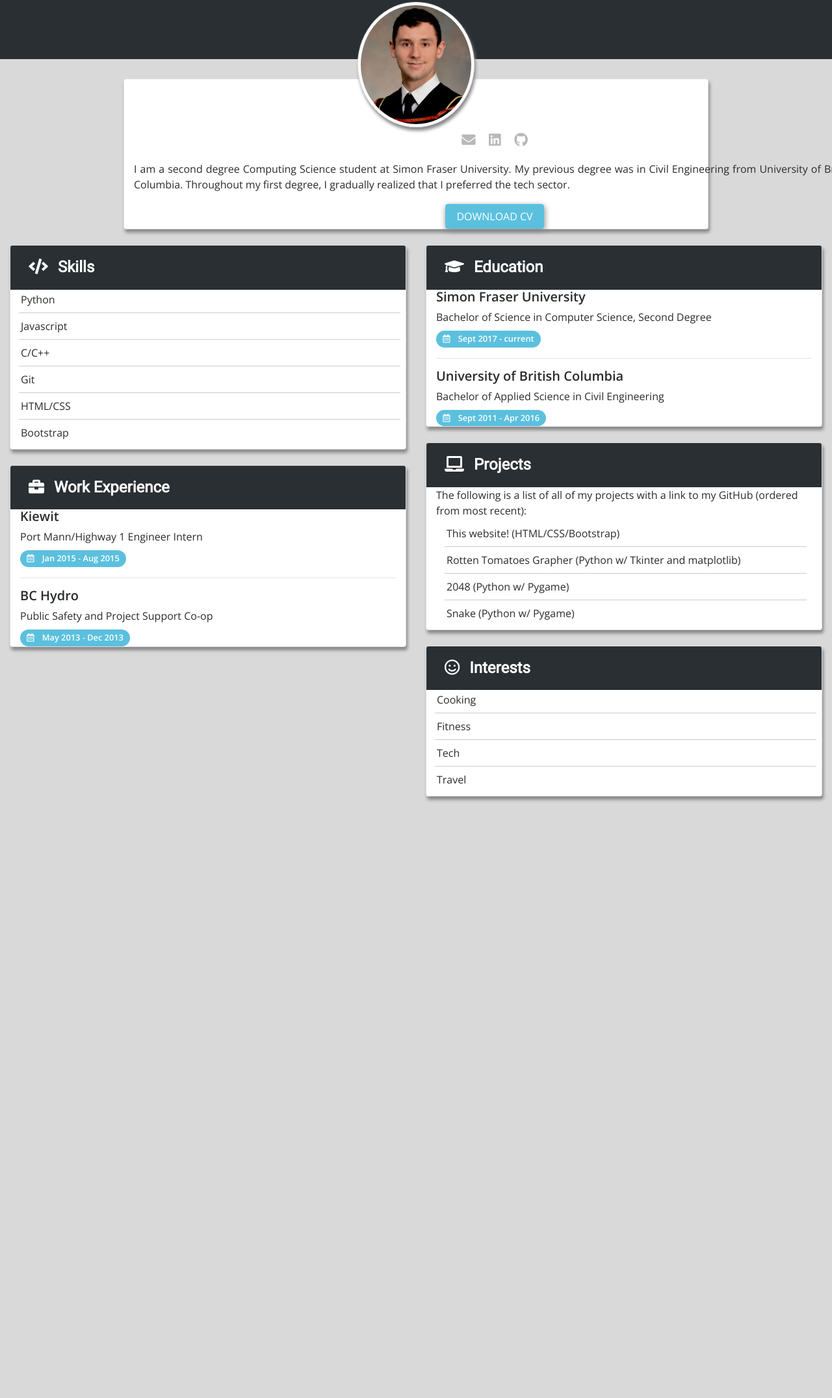
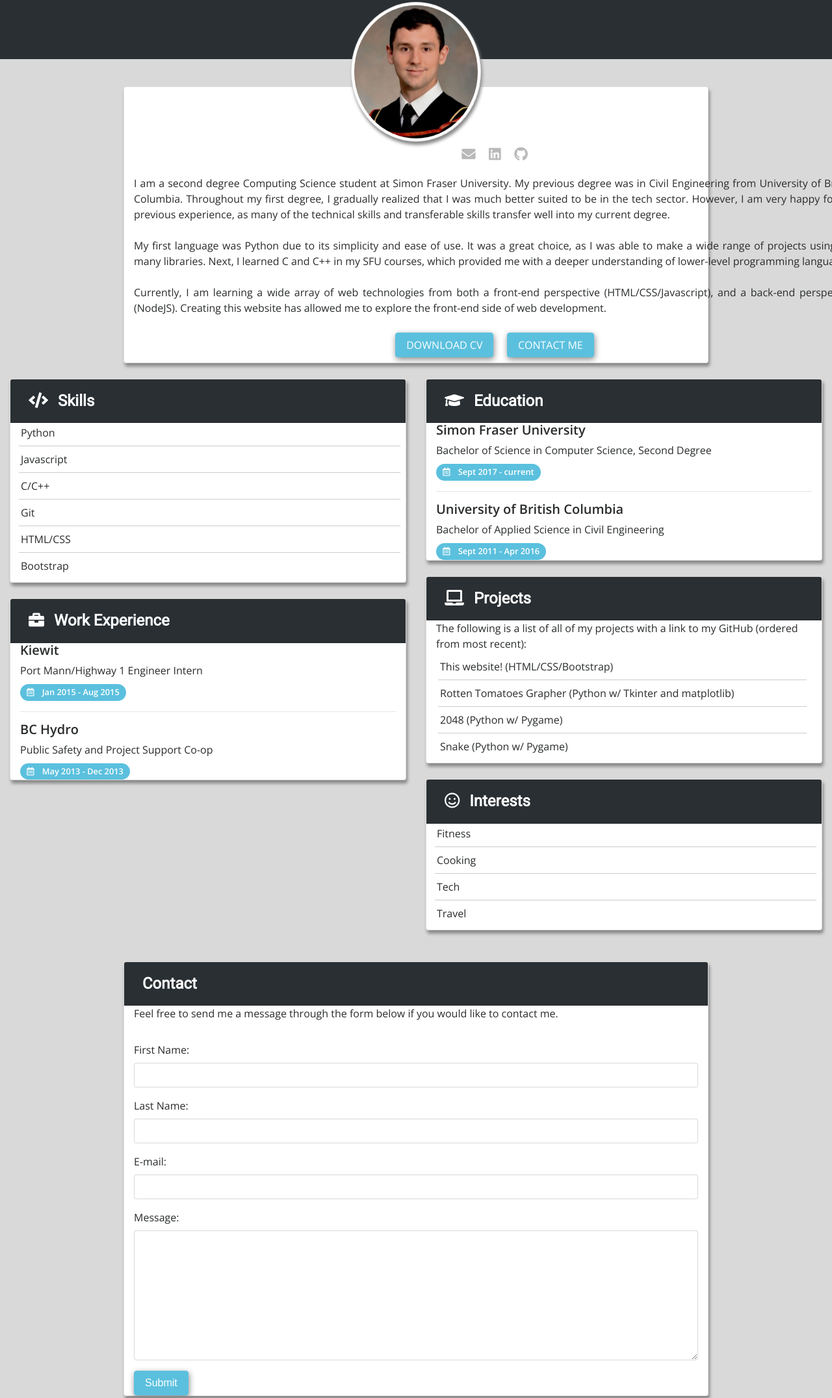
Before and after one commit to joshua-deans/joshua-deans.github.io, a plain HTML site: page index.html in a window 1280 px wide. Shown: the part 120-2272 px from the top of the page at 65% size. Before the commit the page ends 1394 px from the top, so only its background shows below. Drawn offline with nearby package versions, Linux system fonts and the light colour scheme.

Commit message:
Contact form update

```diff
--- a/css/site-css.css
+++ b/css/site-css.css
@@ -10,7 +10,7 @@ h1, h2, h3, h4 {
     font-family: Roboto, sans-serif;
 }
 
-h5, h6, p, li, a {
+h5, h6, p, li, a, label {
     font-family: "Open Sans", sans-serif;
 }
 
@@ -18,15 +18,15 @@ p {
     margin-bottom: 8px;
 }
 
-img:not(card-img-top) {
-    width: 180px;
+img {
+    width: 200px;
     margin-top: -120px;
     position: relative;
     z-index: 1;
     box-shadow: 2px 5px 5px #888888;
 }
 
-ul:not(.navbar-nav) {
+ul {
     list-style-type: none;
     margin: 0 5px 5px 10px;
     padding: 3px 3px 0 3px;
@@ -34,9 +34,6 @@ ul:not(.navbar-nav) {
 
 li {
     padding: 8px 3px;
-}
-
-li:not(.nav-item) {
     border-bottom: 1px solid #ccc;
 }
 
@@ -75,6 +72,10 @@ i {
 
 .container-fluid {
     max-width:1400px;
+}
+
+.text-links {
+    margin-left: 0 !important;
 }
 
 .text-links li a {
@@ -130,11 +131,15 @@ i {
 }
 
 #top-card {
-    padding-top: 70px;
-    margin-top: -75px;
+    padding-top: 80px;
+    margin-top: -85px;
     max-width:900px;
     position: relative;
     z-index:0;
+}
+
+#contact-card {
+    max-width:900px;
 }
 
 #links {
@@ -145,8 +150,3 @@ i {
 #description {
     padding: 10px 0;
 }
-
-#mod-padding {
-    padding-left: 5px;
-    padding-right: 5px;
-}
--- a/index.html
+++ b/index.html
@@ -14,12 +14,12 @@
 </head>
 <body class="text-dark">
 
-<div class="jumbotron jumbotron-fluid">
+<header class="jumbotron jumbotron-fluid">
     <div class="container font-weight-light small" id="main-text">
         <h1 class="text-center">Joshua Deans</h1>
-        <h4 class="text-center" id="mod-padding">Computer Science Student at Simon Fraser University</h4>
+        <h4 class="text-center">Computer Science Student at Simon Fraser University</h4>
     </div>
-</div>
+</header>
 <img class="img-thumbnail rounded-circle mx-auto d-block" src="image/SelfImage.jpg">
 <div class="container-fluid">
     <div class="row">
@@ -33,10 +33,21 @@
                         <p class="text-justify" id="description">
                             I am a second degree Computing Science student at Simon Fraser University.
                             My previous degree was in Civil Engineering from University of British Columbia.
-                            Throughout my first degree, I gradually realized that I preferred the tech sector.
+                            Throughout my first degree, I gradually realized that I was much better suited to be in the tech sector.
+                            However, I am very happy for my previous experience, as many of the technical skills and transferable skills
+                            transfer well into my current degree.<br><br>
+                            My first language was Python due to its simplicity and ease of use. It was a great choice, as I was able to
+                            make a wide range of projects using the many libraries.
+                            Next, I learned C and C++ in my SFU courses, which provided me with a deeper understanding of lower-level programming languages.<br><br>
+                            Currently, I am learning a wide array of web technologies from both a front-end perspective (HTML/CSS/Javascript),
+                            and a back-end perspective (NodeJS). Creating this website has allowed me to explore the front-end side of
+                            web development.
                         </p>
-                        <a class="btn btn-info" href="Joshua Deans - Resume.pdf">
+                        <a class="btn btn-info m-2" href="Joshua Deans - Resume.pdf">
                             DOWNLOAD CV
+                        </a>
+                        <a class="btn btn-info m-2" href="#contact-link">
+                            CONTACT ME
                         </a>
                     </div>
                 </div>
@@ -130,8 +141,8 @@
                 </div>
                 <div class="card-body">
                     <ul>
+                        <li>Fitness</li>
                         <li>Cooking</li>
-                        <li>Fitness</li>
                         <li>Tech</li>
                         <li>Travel</li>
                     </ul>
@@ -142,7 +153,46 @@
     </div>
 </div>
 
-<br>
+<br id="contact-link">
+
+<div class="container-fluid">
+    <div class="card mx-auto" id="contact-card">
+        <div class="card-header align-middle">
+            <h4 class="card-title"><strong>Contact</strong></h4>
+        </div>
+        <div class="card-body">
+            <div class="container-fluid">
+                <p>Feel free to send me a message through the form below if you would like to contact me.</p>
+                <br>
+                <form method="POST" action="http://serverlessform.com/api/form/ed9bda80-cf4f-506b-ada7-5b97a8578080/form-response">
+                    <div class="form-group">
+                        <label for="first-name">First Name:</label><br>
+                        <input type="text" class="form-control" name="First Name" id="first-name" required>
+                    </div>
+                    <div class="form-group">
+                        <label for="last-name">Last Name:</label><br>
+                        <input type="text" class="form-control" name="Last Name" id="last-name" required>
+                    </div>
+                    <div class="form-group">
+                        <label for="email">E-mail:</label><br>
+                        <input type="email" class="form-control" name="E-mail address" id="email" required>
+                    </div>
+                    <div class="form-group">
+                        <label for="message">Message:</label><br>
+                        <textarea name="Message" style="height:200px" class="form-control" id="message" required></textarea>
+                    </div>
+                    <button type="submit" class="btn btn-info">Submit</button>
+                </form>
+            </div>
+        </div>
+    </div>
+    <br>
+</div>
+
+<footer class="jumbotron jumbotron-fluid">
+    <div class="container">
+    </div>
+</footer>
 
 </body>
 </html>
```
Also changed, not shown: image/16591830.png (added).
